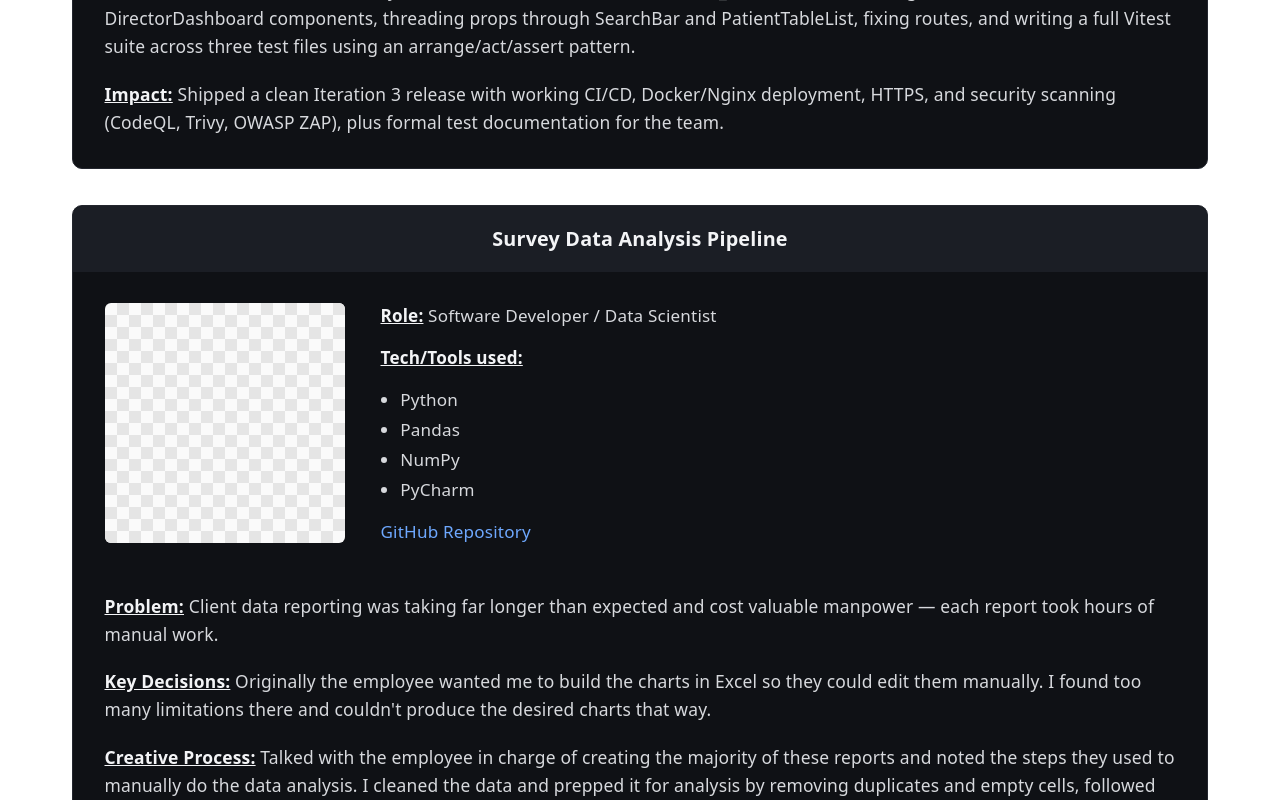
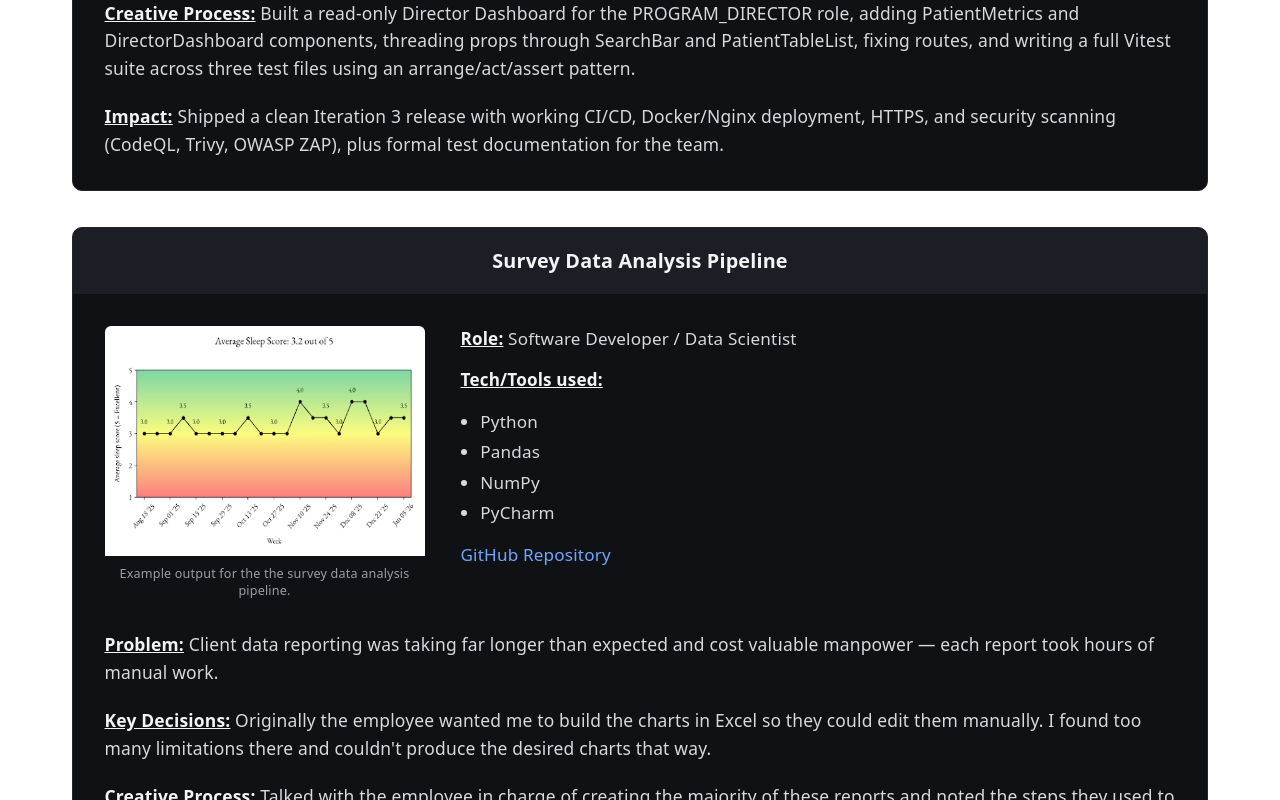
Before and after one commit to kasch890/my-portfolio, a React (Vite) app: page / in a window 1280 px wide. Shown: the part 1884-2684 px from the top of the page. Built offline with nearby package versions, Linux system fonts and the light colour scheme.

Commit message:
Added image for survey pipeline project with proper styling and caption

```diff
--- a/src/Components/ProjectCard.jsx
+++ b/src/Components/ProjectCard.jsx
@@ -3,6 +3,7 @@ function ProjectCard({ project }) {
     title,
     repoUrl,
     image,
+    caption,
     role,
     tools,
     problem,
@@ -21,7 +22,14 @@ function ProjectCard({ project }) {
         <div className="project-card__top">
           <div className="project-card__image">
             {image ? (
-              <img src={image} alt={`${title} screenshot`} />
+              <figure className="project-card__figure">
+                <img src={image} alt={`${title} screenshot`} />
+                {caption && (
+                  <figcaption className="project-card__caption">
+                    {caption}
+                  </figcaption>
+                )}
+              </figure>
             ) : (
               <div className="project-card__image-placeholder" aria-hidden="true" />
             )}
--- a/src/Components/ProjectsSection.jsx
+++ b/src/Components/ProjectsSection.jsx
@@ -1,5 +1,6 @@
 import ProjectCard from "./ProjectCard";
 import "../styles/ProjectSection.css";
+import DataParsingImg from "../assets/ExampleDataParsingOutput.png";
 
 const projectsData = [
   {
@@ -21,7 +22,7 @@ const projectsData = [
     title: "BariatricPath",
     repoUrl:
       "https://github.com/BUMETCS673/cs673olsum26project-cs673olsum26team1",
-    image: null,
+    image: "null",
     role: "Software Developer / Co-Lead",
     tools: ["React", "Vitest", "Docker", "GitHub Actions", "DigitalOcean"],
     problem:
@@ -36,7 +37,8 @@ const projectsData = [
   {
     title: "Survey Data Analysis Pipeline",
     repoUrl: "",
-    image: null,
+    image: DataParsingImg,
+    caption: "Example output for the the survey data analysis pipeline.",
     role: "Software Developer / Data Scientist",
     tools: ["Python", "Pandas", "NumPy", "PyCharm"],
     problem:
--- a/src/styles/ProjectSection.css
+++ b/src/styles/ProjectSection.css
@@ -40,24 +40,37 @@
 }
 
 .project-card__image {
-  flex: 0 0 240px;
-  width: 240px;
-  height: 240px;
+  flex: 0 0 320px;
+  width: 320px;
   border-radius: 6px;
   overflow: hidden;
+  display: flex;
+  align-items: flex-start;
 }
 
 .project-card__image img {
   width: 100%;
-  height: 100%;
-  object-fit: cover;
+  height: auto;
   display: block;
+}
+
+.project-card__figure {
+  margin: 0;
+  width: 100%;
+}
+
+.project-card__caption {
+  margin-top: 0.5rem;
+  font-size: 0.7rem;
+  line-height: 1.4;
+  color: #9a9ea6;
+  text-align: center;
 }
 
 /* Checkerboard placeholder, matching the screenshot's empty image slots */
 .project-card__image-placeholder {
   width: 100%;
-  height: 100%;
+  height: 280px;
   background-image: linear-gradient(45deg, #e5e5e5 25%, transparent 25%),
     linear-gradient(-45deg, #e5e5e5 25%, transparent 25%),
     linear-gradient(45deg, transparent 75%, #e5e5e5 75%),
@@ -127,6 +140,9 @@
     flex: none;
     width: 100%;
     max-width: 320px;
+  }
+
+  .project-card__image-placeholder {
     height: 220px;
   }
 }
```
Also changed, not shown: src/assets/ExampleDataParsingOutput.png (added).
